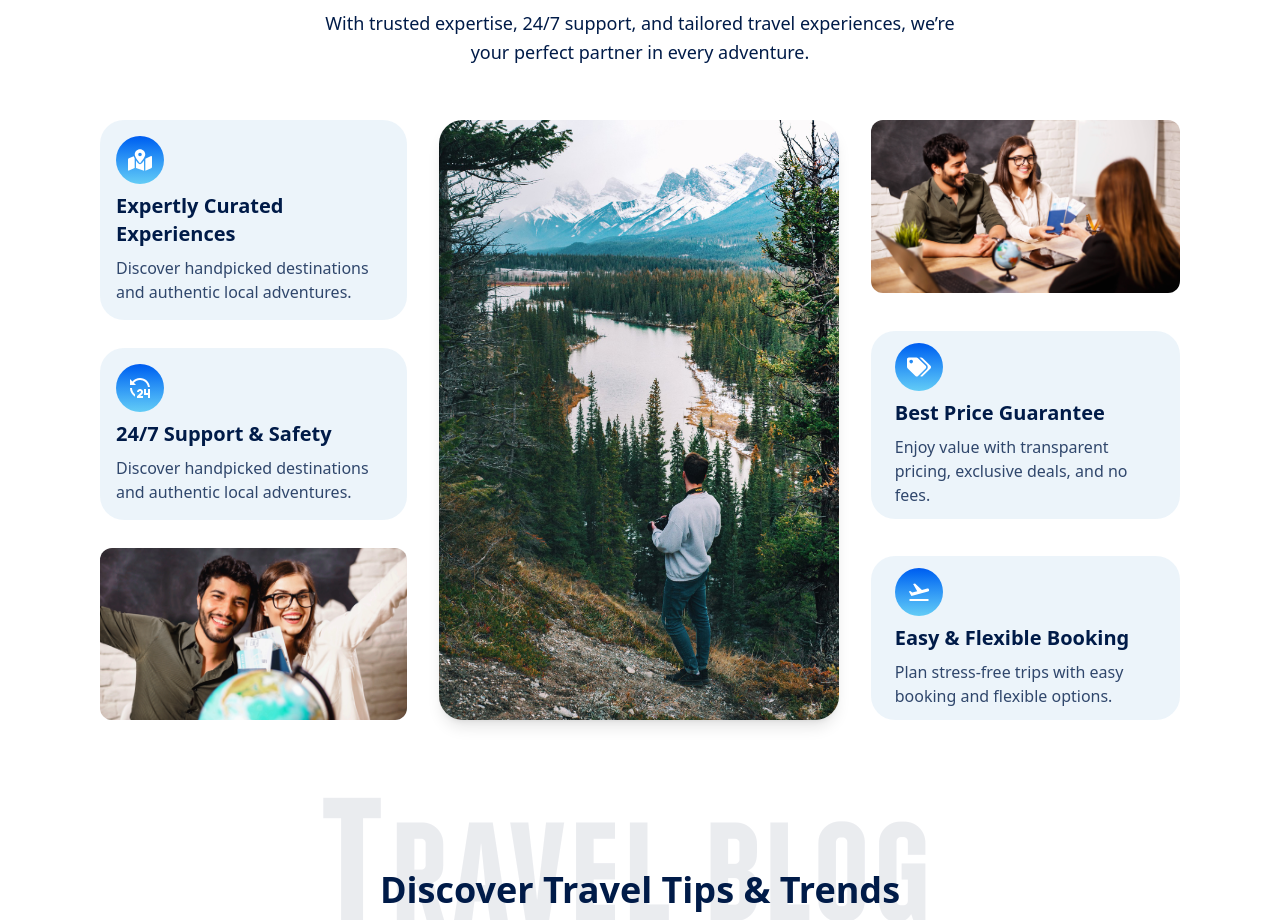
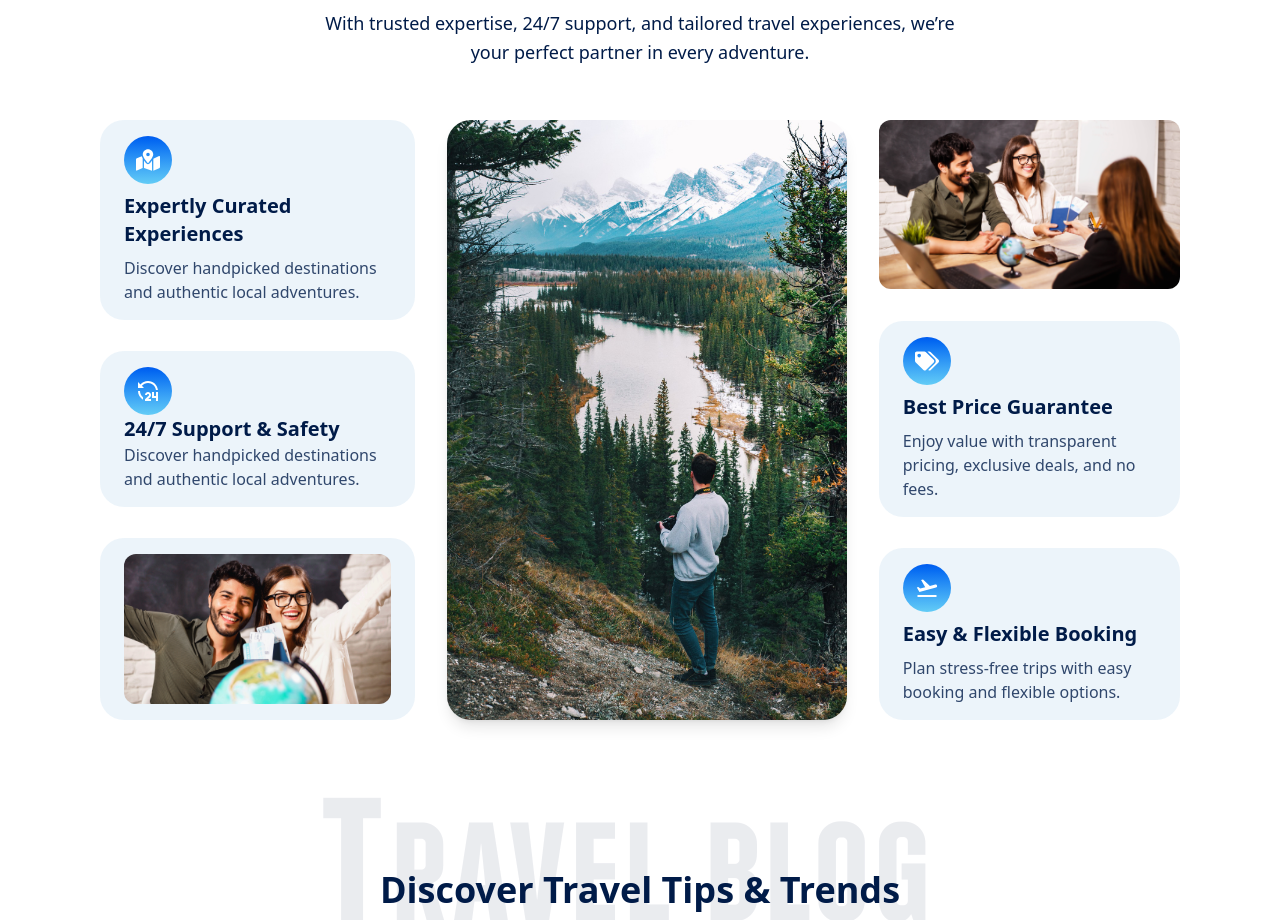
Before and after one commit to Fica-Web/Smart-Travels, a React (Vite) app in the folder frontend/: page / in a window 1280 px wide. Shown: the part 2540-3460 px from the top of the page. Built offline with nearby package versions, Linux system fonts and the light colour scheme; no server answers.

Commit message:
update chooseus text box padding

```diff
--- a/frontend/src/components/HomeSection/HomePage/ChooseUs.jsx
+++ b/frontend/src/components/HomeSection/HomePage/ChooseUs.jsx
@@ -23,7 +23,7 @@ const ChooseUs = () => {
                 {/* Left Column */}
                 <div className="flex flex-col justify-between w-full h-full space-y-3 items-center order-1 md:order-none ">
 
-                    <div className="w-full bg-[#4A94D0]/10 rounded-3xl flex flex-col justify-center text-left text-xl space-y-2 p-4 md:p-4">
+                    <div className="w-full bg-[#4A94D0]/10 rounded-3xl flex flex-col justify-center text-left text-xl space-y-2 px-4 md:px-6 p-4 md:p-4">
                         <div className="text-white p-3 rounded-full w-fit bg-gradient-to-b from-[#005BF0] to-[#63CCF6]">
                             <FaMapMarkedAlt className="text-2xl" />
                         </div>
@@ -33,7 +33,7 @@ const ChooseUs = () => {
                         </p>
                     </div>
 
-                    <div className="w-full bg-[#4A94D0]/10 rounded-3xl flex flex-col justify-center  text-left text-xl space-y-2 p-4">
+                    <div className="w-full bg-[#4A94D0]/10 rounded-3xl flex flex-col justify-center  text-left text-xl px-4 md:px-6 p-4 md:p-4">
                         <div className="text-white p-3 rounded-full w-fit bg-gradient-to-b from-[#005BF0] to-[#63CCF6]">
                             <Ri24HoursFill className="text-2xl" />
                         </div>
@@ -43,7 +43,7 @@ const ChooseUs = () => {
                         </p>
                     </div>
 
-                    <div className="w-full bg-[#4A94D0]/10 rounded-3xl hidden lg:flex items-center justify-center mx-auto text-xl font-semibold">
+                    <div className="w-full bg-[#4A94D0]/10 rounded-3xl hidden lg:flex items-center justify-center mx-auto text-xl font-semibold px-4 md:px-6 p-4 ">
                         <img
                             src={img2}
                             alt=""
@@ -72,7 +72,7 @@ const ChooseUs = () => {
                         />
                     </div>
 
-                    <div className="w-full bg-[#4A94D0]/10 rounded-3xl flex flex-col justify-center px-6 text-left text-xl space-y-2 p-3">
+                    <div className="w-full bg-[#4A94D0]/10 rounded-3xl flex flex-col justify-center  text-left text-xl space-y-2 px-4 md:px-6 p-4">
                         <div className="text-white p-3 rounded-full w-fit bg-gradient-to-b from-[#005BF0] to-[#63CCF6]">
                             <FaTags className="text-2xl" />
                         </div>
@@ -82,7 +82,7 @@ const ChooseUs = () => {
                         </p>
                     </div>
 
-                    <div className="w-full bg-[#4A94D0]/10 rounded-3xl flex flex-col justify-center px-6 text-left text-xl space-y-2 p-3">
+                    <div className="w-full bg-[#4A94D0]/10 rounded-3xl flex flex-col justify-center  text-left text-xl space-y-2 px-4 md:px-6 p-4">
                         <div className="text-white p-3 rounded-full w-fit bg-gradient-to-b from-[#005BF0] to-[#63CCF6]">
                             <MdOutlineFlightTakeoff className="text-2xl" />
                         </div>
```
